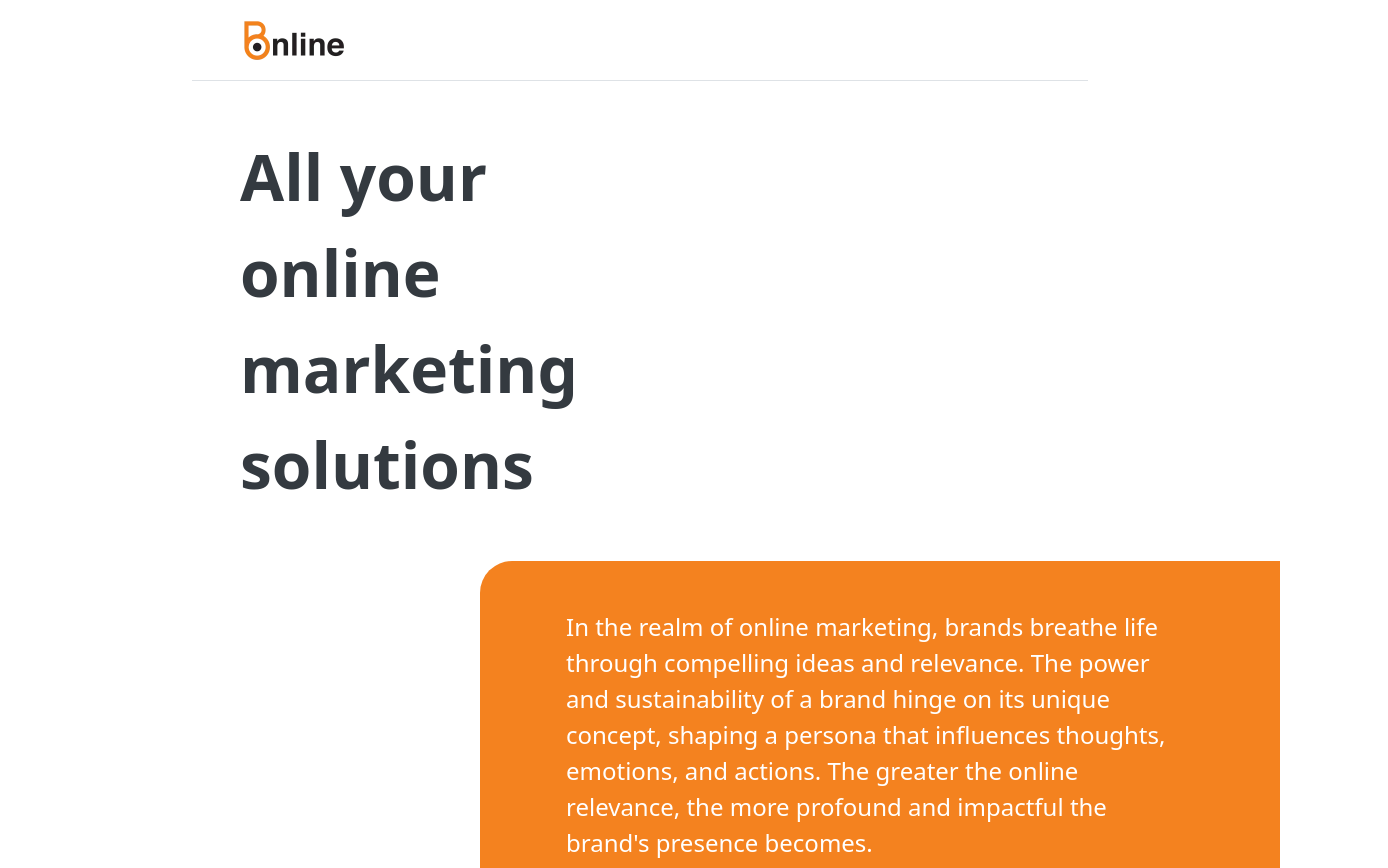
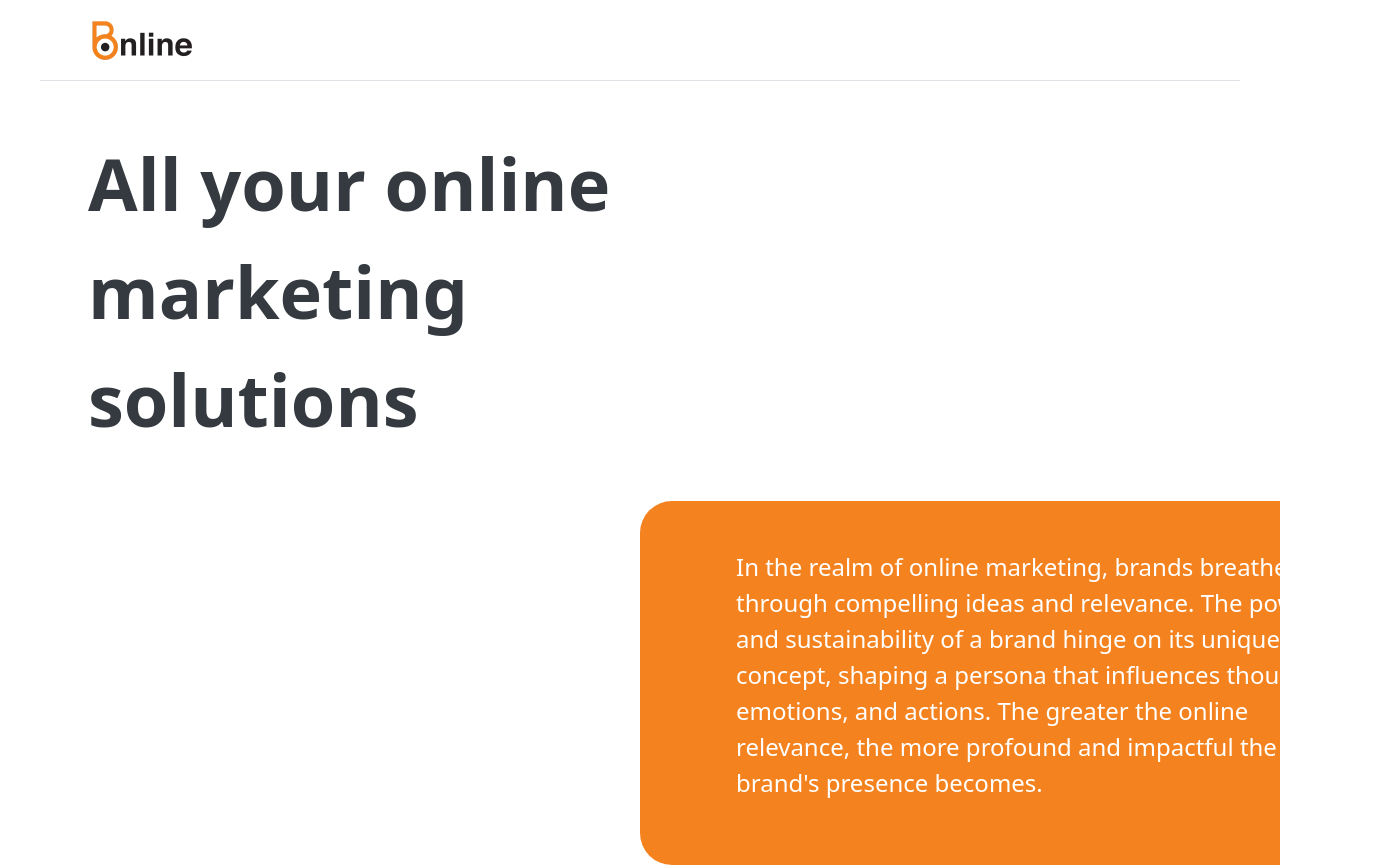
Before and after one commit to Siam11651/b-online, a SvelteKit app: page / in a window 1280 px wide. Shown: the top 868 px of the page, 1388 px wide, since content can reach past the window. Built offline with nearby package versions, Linux system fonts and the light colour scheme.

Commit message:
kaaj kori

```diff
--- a/src/app.html
+++ b/src/app.html
@@ -3,7 +3,7 @@
 	<head>
 		<meta charset="utf-8" />
 		<link rel="icon" href="%sveltekit.assets%/favicon.webp" />
-		<meta name="viewport" content="width=device-width, initial-scale=1" />
+		<!-- <meta name="viewport" content="width=device-width, initial-scale=1" /> -->
 		%sveltekit.head%
 	</head>
 	<body data-sveltekit-preload-data="hover">
--- a/src/routes/+page.svelte
+++ b/src/routes/+page.svelte
@@ -16,7 +16,7 @@
 
 <div class="right-box-container mt-5">
     <div class="right-box">
-        <p class="right-box-text text-white fw-medium p-5">
+        <p class="right-box-text text-white fw-medium ms-5 p-5">
             In the realm of online marketing, brands breathe life through compelling ideas and relevance. The power and sustainability of a brand hinge on its unique concept, shaping a persona that influences thoughts, emotions, and actions. The greater the online relevance, the more profound and impactful the brand's presence becomes.
         </p>
     </div>
@@ -62,17 +62,19 @@
     </div>
 </div>
 
+
+
 <style>
     .mid
     {
-        width: 70%;
+        width: 1200px;
         margin-left: auto;
         margin-right: auto;
     }
     .big-text
     {
-        width: 50%;
-        font-size: 4em;
+        width: 600px;
+        font-size: 72px;
     }
     .right-box-container
     {
@@ -83,21 +85,18 @@
     .right-box
     {
         background-color: #f4821f;
-        width: 800px;
-        height: 400px;
+        width: 50%;
         border-top-left-radius: 32px;
         border-bottom-left-radius: 32px;
     }
     .right-box-text
     {
         font-size: 1.5em;
-        width: 724px;
-        margin-left: auto;
-        margin-right: auto;
+        width: 700px;
     }
     .about-capability
     {
-        width: 70%;
+        width: 1200px;
         margin-left: auto;
         margin-right: auto;
         display: flex;
```
